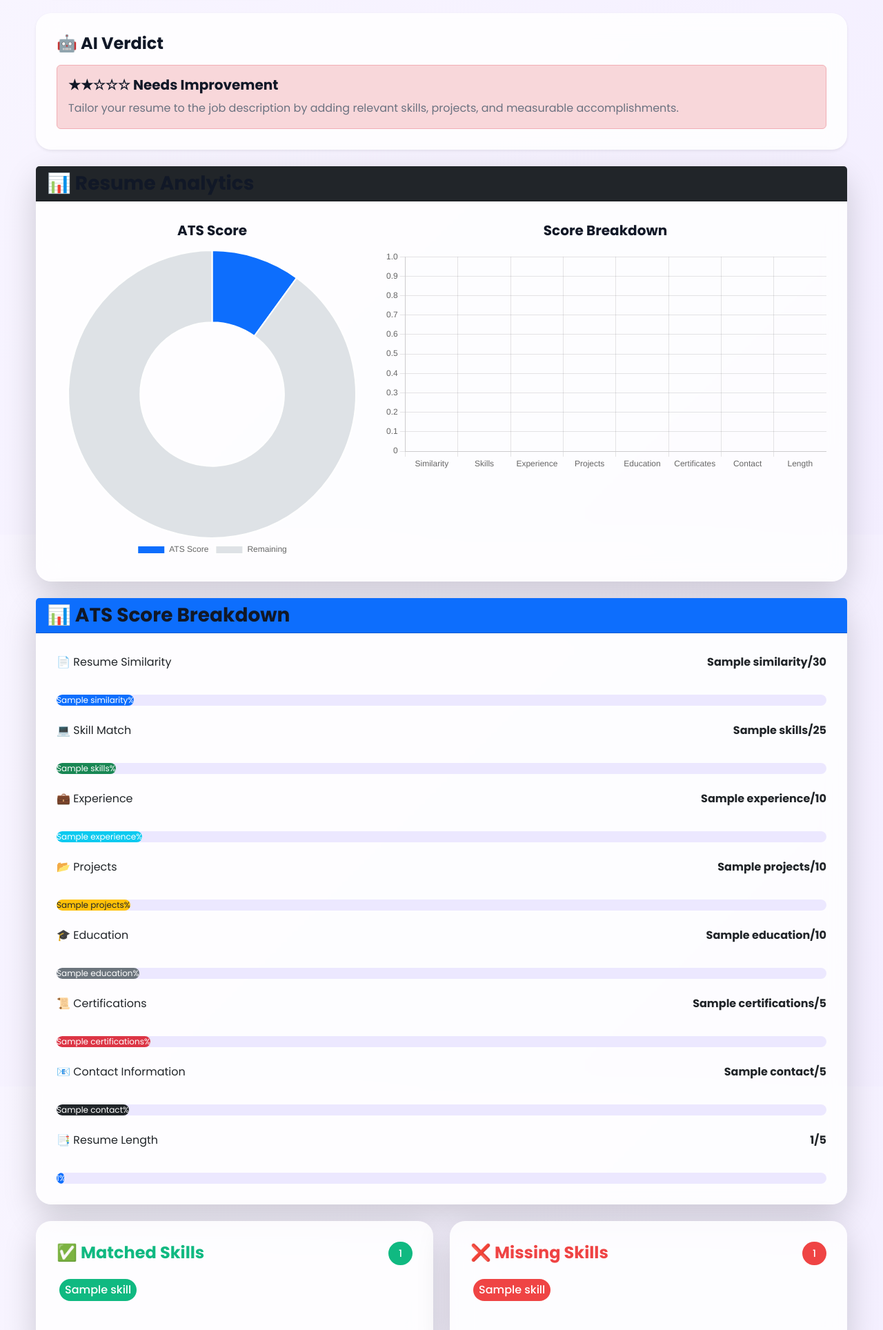
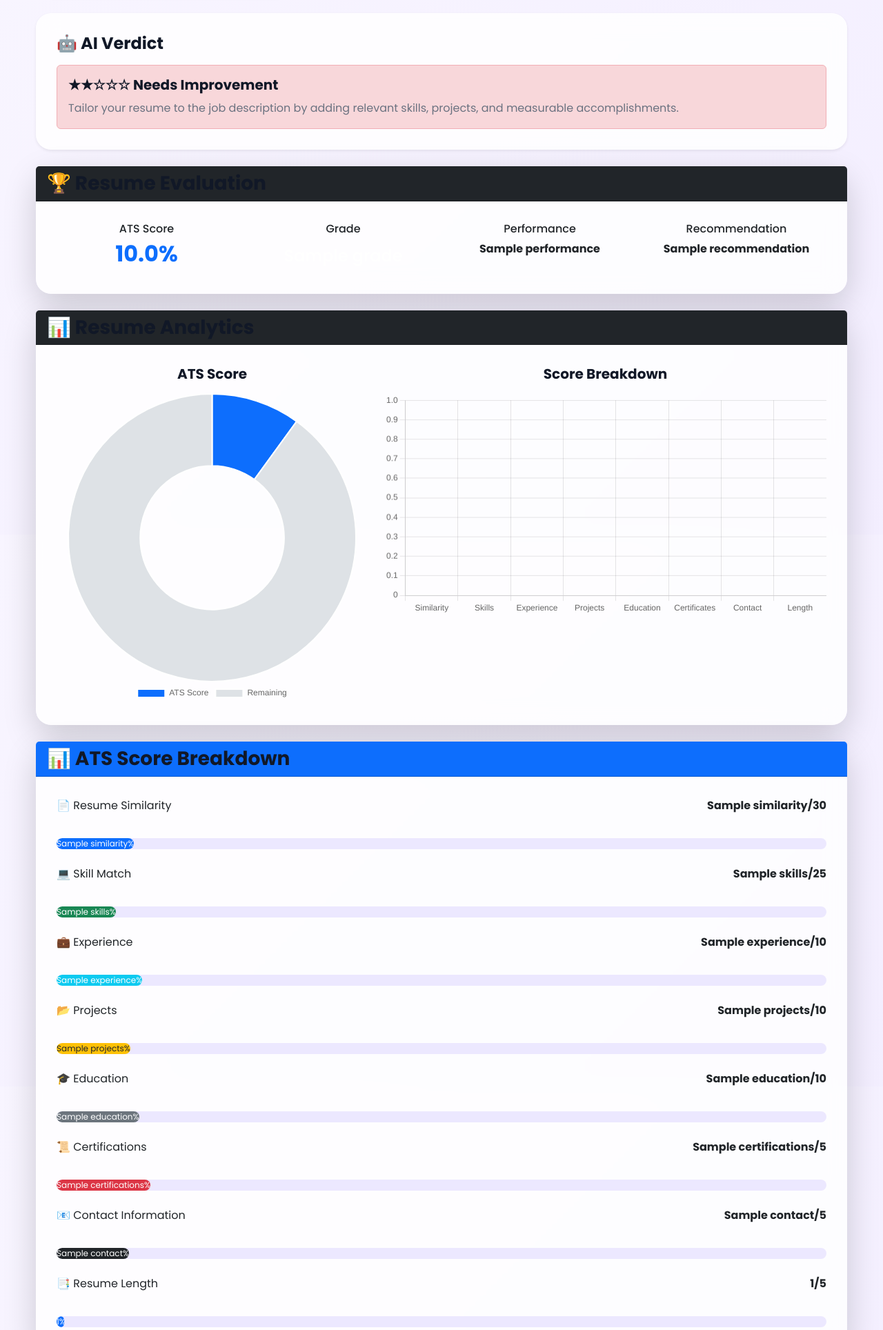
Before and after one commit to Pragya17pathak/AI-Powered-Resume, a Flask app: template templates/result.html in a window 1280 px wide. Shown: the part 825-2753 px from the top of the page at 69% size. Run offline with Flask 3, Linux system fonts and the light colour scheme; the template is opened without the code that fills it: most values are stand-ins (such as "Sample title", 1, 10 or a date in 2020); parts of the project's set-up code (start-up, migrations or seed data) failed here and were passed over.

Commit message:
Added resume grading feature and updated README

```diff
--- a/app.py
+++ b/app.py
@@ -9,6 +9,7 @@ from model.suggestions import generate_suggestions
 from model.analyzer import analyze_resume
 from model.report import generate_report
 from model.pdf_report import generate_pdf
+from model.grading import get_resume_grade
 
 app = Flask(__name__)
 
@@ -85,6 +86,10 @@ def upload_resume():
 
     )
 
+    # Calculate resume grade
+
+    grade = get_resume_grade(ats_score)
+
     # Calculate percentage values for progress bars
 
     breakdown_percent = {
@@ -145,11 +150,13 @@ def upload_resume():
 
     )
 
-    # Save latest analysis for PDF download
+    # Save latest analysis
 
     latest_result = {
 
         "score": ats_score,
+
+        "grade": grade,
 
         "breakdown": breakdown,
 
@@ -174,6 +181,8 @@ def upload_resume():
         skills=skills,
 
         score=ats_score,
+
+        grade=grade,
 
         matched=matched_skills,
 
--- /dev/null
+++ b/templates/components/grading.html
@@ -0,0 +1,85 @@
+<div class="card shadow-lg border-0 mb-4">
+
+    <div class="card-header bg-dark text-white">
+
+        <h3 class="mb-0">
+
+            🏆 Resume Evaluation
+
+        </h3>
+
+    </div>
+
+    <div class="card-body">
+
+        <div class="row text-center">
+
+            <div class="col-md-3">
+
+                <h6>
+
+                    ATS Score
+
+                </h6>
+
+                <h2 class="text-primary">
+
+                    {{ "%.1f"|format(score) }}%
+
+                </h2>
+
+            </div>
+
+            <div class="col-md-3">
+
+                <h6>
+
+                    Grade
+
+                </h6>
+
+                <span class="badge bg-{{ grade.badge }} fs-4">
+
+                    {{ grade.grade }}
+
+                </span>
+
+            </div>
+
+            <div class="col-md-3">
+
+                <h6>
+
+                    Performance
+
+                </h6>
+
+                <strong>
+
+                    {{ grade.performance }}
+
+                </strong>
+
+            </div>
+
+            <div class="col-md-3">
+
+                <h6>
+
+                    Recommendation
+
+                </h6>
+
+                <strong>
+
+                    {{ grade.recommendation }}
+
+                </strong>
+
+            </div>
+
+        </div>
+
+    </div>
+
+</div>
--- a/templates/result.html
+++ b/templates/result.html
@@ -29,6 +29,8 @@
 
     {% include "components/dashboard.html" %}
 
+    {% include "components/grading.html" %}
+
     {% include "components/charts.html" %}
 
     {% include "components/breakdown.html" %}
```
Also changed, not shown: model/grading.py (added, +85 -0 lines), README.md.
